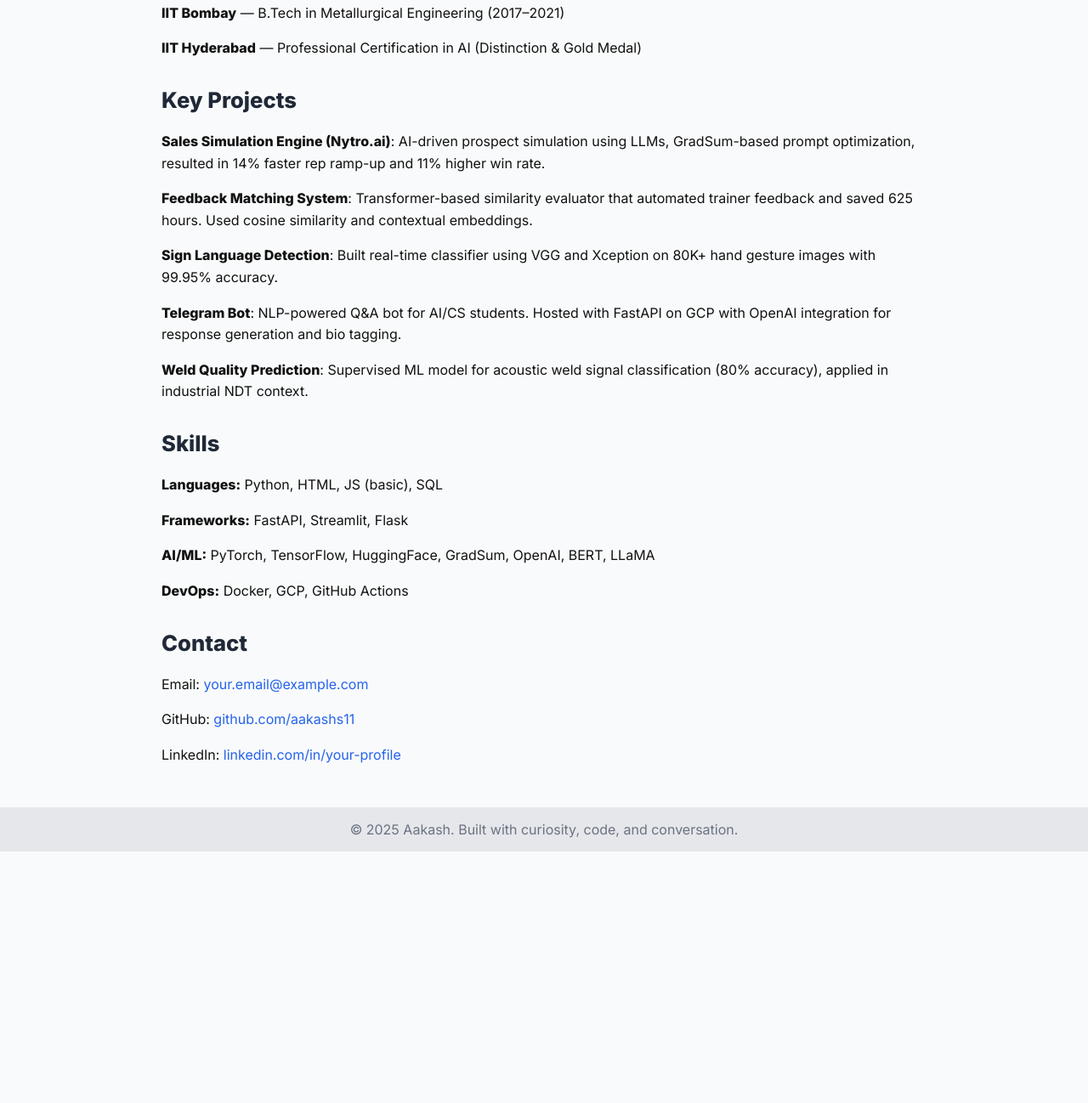
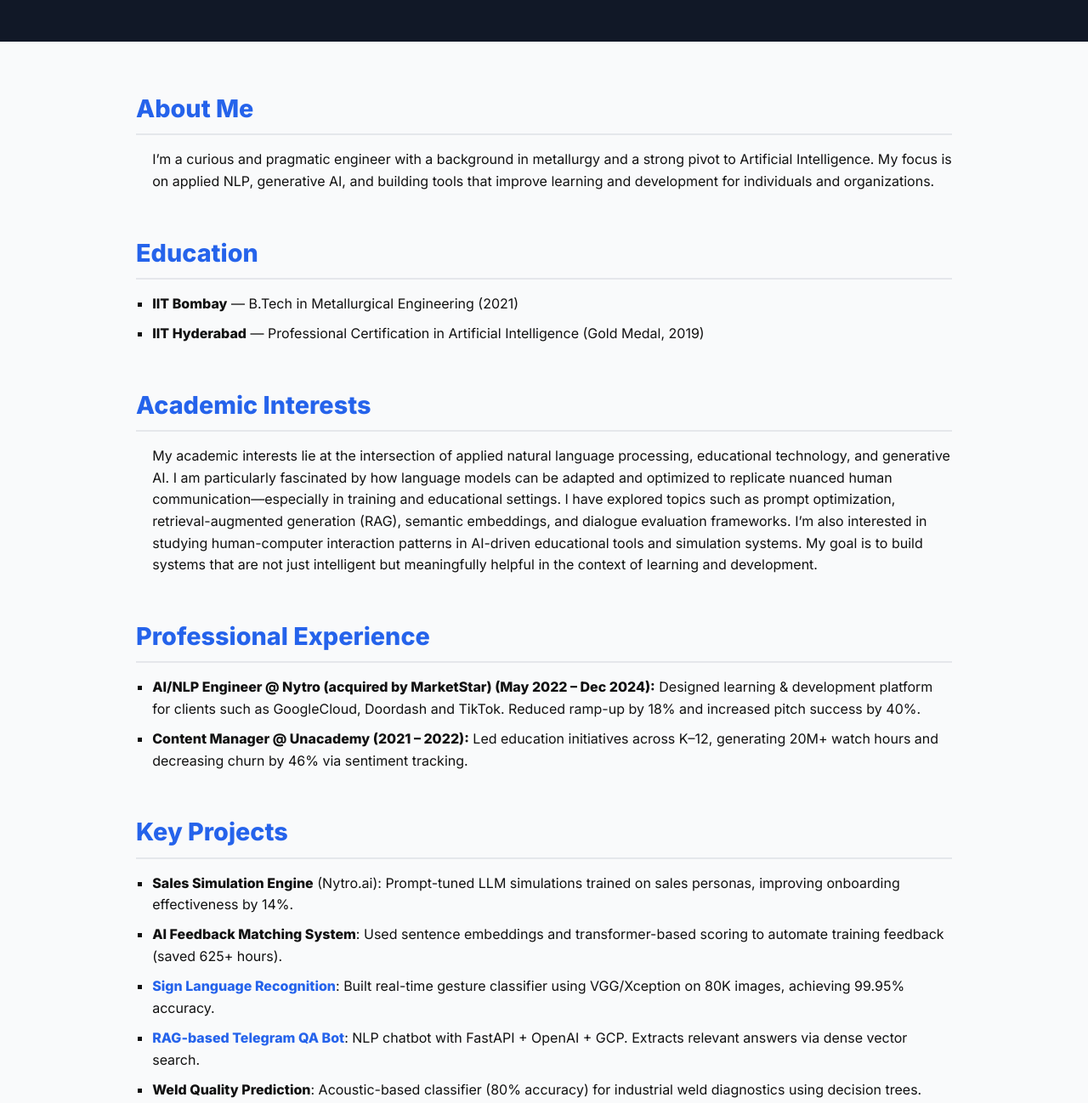
Before and after one commit to aakashs11/aakashs11.github.io, a plain HTML site: page index.html in a window 1280 px wide. Shown: the part 427-1725 px from the top of the page at 85% size. Before the commit the page ends 1429 px from the top, so only its background shows below. Drawn offline with Linux system fonts and the light colour scheme.

Commit message:
Added details to homepage

```diff
--- a/index.html
+++ b/index.html
@@ -4,125 +4,162 @@
   <meta charset="UTF-8">
   <meta name="viewport" content="width=device-width, initial-scale=1.0">
   <title>Aakash | Applied AI Engineer & NLP Specialist</title>
-  <link href="https://fonts.googleapis.com/css2?family=Inter:wght@400;600;800&display=swap" rel="stylesheet">
+  <link href="https://fonts.googleapis.com/css2?family=Inter:wght@400;600;800&family=Fira+Code&display=swap" rel="stylesheet">
   <style>
+    :root {
+      --primary-bg: #f9fafb;
+      --accent-bg: #111827;
+      --text-color: #111;
+      --subtext-color: #6b7280;
+      --accent-color: #2563eb;
+    }
     body {
       font-family: 'Inter', sans-serif;
       margin: 0;
       padding: 0;
-      background: #f9fafb;
-      color: #111;
-      animation: fadeIn 0.6s ease-in;
-    }
-    @keyframes fadeIn {
-      from { opacity: 0; }
-      to { opacity: 1; }
+      background: var(--primary-bg);
+      color: var(--text-color);
+      line-height: 1.6;
     }
     header {
-      background: #111827;
+      background: var(--accent-bg);
       color: white;
-      padding: 2rem;
+      padding: 3rem 1rem;
       text-align: center;
     }
     header h1 {
-      margin: 0;
-      font-size: 2.5rem;
-      animation: fadeInDown 1s ease-out;
+      font-size: 2.8rem;
+      margin-bottom: 0.5rem;
     }
     header p {
-      font-size: 1.1rem;
+      font-size: 1.2rem;
       color: #d1d5db;
     }
-    section {
-      max-width: 900px;
+    main {
+      max-width: 960px;
       margin: auto;
       padding: 2rem;
-      opacity: 0;
-      transform: translateY(20px);
-      animation: slideUp 1s ease forwards;
-      animation-delay: 0.3s;
+    }
+    section {
+      margin-bottom: 3rem;
     }
     h2 {
-      color: #1f2937;
-      margin-top: 2rem;
-      font-size: 1.6rem;
+      font-size: 1.8rem;
+      color: var(--accent-color);
+      border-bottom: 2px solid #e5e7eb;
+      padding-bottom: 0.4rem;
+      margin-bottom: 1rem;
+    }
+    ul, p {
+      margin: 0 0 1rem 0;
+      padding-left: 1.2rem;
     }
     ul {
-      list-style: none;
-      padding-left: 0;
+      list-style-type: square;
     }
     li {
-      margin-bottom: 1rem;
-      line-height: 1.6;
+      margin-bottom: 0.6rem;
+    }
+    a {
+      color: var(--accent-color);
+      text-decoration: none;
+    }
+    a:hover {
+      text-decoration: underline;
     }
     footer {
+      background: #e5e7eb;
       text-align: center;
-      padding: 1rem;
-      background: #e5e7eb;
-      color: #6b7280;
+      padding: 1.5rem;
+      color: var(--subtext-color);
     }
-    a {
-      color: #2563eb;
+    .resume-link {
+      display: inline-block;
+      padding: 0.6rem 1.2rem;
+      background: var(--accent-color);
+      color: white;
+      border-radius: 5px;
+      font-weight: bold;
       text-decoration: none;
     }
-    @keyframes slideUp {
-      to {
-        opacity: 1;
-        transform: translateY(0);
-      }
-    }
-    @keyframes fadeInDown {
-      from {
-        opacity: 0;
-        transform: translateY(-20px);
-      }
-      to {
-        opacity: 1;
-        transform: translateY(0);
-      }
+    .resume-link:hover {
+      background: #1e40af;
     }
   </style>
 </head>
 <body>
   <header>
-    <h1>Aakash</h1>
-    <p>Applied AI Engineer | NLP & Simulation Systems | Educator</p>
+    <img src="image.jpg"
+     alt="Aakash's photo"
+     style="width: 200px; height: 200px; border-radius: 50%; margin-top: 1rem; object-fit: cover; box-shadow: 0 4px 8px rgba(0,0,0,0.1);">
+
+    <h1>Aakash Singh</h1>
+    <p>Applied AI Engineer | NLP & LLM Systems | Educator </p>
   </header>
 
+  <main>
     <section>
       <h2>About Me</h2>
-    <p>I’m an applied AI engineer focused on natural language processing, LLM systems, and educational technology. I transitioned from metallurgy to AI by building projects that solve real-world problems, particularly in learning and development.</p>
+      <p>I’m a curious and pragmatic engineer with a background in metallurgy and a strong pivot to Artificial Intelligence. My focus is on applied NLP, generative AI, and building tools that improve learning and development for individuals and organizations.</p>
+    </section>
 
+    <section>
       <h2>Education</h2>
       <ul>
-      <li><strong>IIT Bombay</strong> — B.Tech in Metallurgical Engineering (2017–2021)</li>
-      <li><strong>IIT Hyderabad</strong> — Professional Certification in AI (Distinction & Gold Medal)</li>
+        <li><strong>IIT Bombay</strong> — B.Tech in Metallurgical Engineering (2021)</li>
+        <li><strong>IIT Hyderabad</strong> — Professional Certification in Artificial Intelligence (Gold Medal, 2019)</li>
       </ul>
+    </section>
 
+    <section>
+        <h2>Academic Interests</h2>
+        <p>My academic interests lie at the intersection of applied natural language processing, educational technology, and generative AI. I am particularly fascinated by how language models can be adapted and optimized to replicate nuanced human communication—especially in training and educational settings. I have explored topics such as prompt optimization, retrieval-augmented generation (RAG), semantic embeddings, and dialogue evaluation frameworks. I’m also interested in studying human-computer interaction patterns in AI-driven educational tools and simulation systems. My goal is to build systems that are not just intelligent but meaningfully helpful in the context of learning and development.</p>
+      </section>
+
+    <section>
+      <h2>Professional Experience</h2>
+      <ul>
+        <li><strong>AI/NLP Engineer @ Nytro (acquired by MarketStar) (May 2022 – Dec 2024):</strong> Designed learning & development platform for clients such as GoogleCloud, Doordash and TikTok. Reduced ramp-up by 18% and increased pitch success by 40%.</li>
+        <li><strong>Content Manager @ Unacademy (2021 – 2022):</strong> Led education initiatives across K–12, generating 20M+ watch hours and decreasing churn by 46% via sentiment tracking.</li>
+      </ul>
+    </section>
+
+    <section>
       <h2>Key Projects</h2>
       <ul>
-      <li><strong>Sales Simulation Engine (Nytro.ai)</strong>: AI-driven prospect simulation using LLMs, GradSum-based prompt optimization, resulted in 14% faster rep ramp-up and 11% higher win rate.</li>
-      <li><strong>Feedback Matching System</strong>: Transformer-based similarity evaluator that automated trainer feedback and saved 625 hours. Used cosine similarity and contextual embeddings.</li>
-      <li><strong>Sign Language Detection</strong>: Built real-time classifier using VGG and Xception on 80K+ hand gesture images with 99.95% accuracy.</li>
-      <li><strong>Telegram Bot</strong>: NLP-powered Q&A bot for AI/CS students. Hosted with FastAPI on GCP with OpenAI integration for response generation and bio tagging.</li>
-      <li><strong>Weld Quality Prediction</strong>: Supervised ML model for acoustic weld signal classification (80% accuracy), applied in industrial NDT context.</li>
+        <li><strong>Sales Simulation Engine</strong> (Nytro.ai): Prompt-tuned LLM simulations trained on sales personas, improving onboarding effectiveness by 14%.</li>
+        <li><strong>AI Feedback Matching System</strong>: Used sentence embeddings and transformer-based scoring to automate training feedback (saved 625+ hours).</li>
+        <li><strong><a href="https://github.com/aakashs11/Gesture-recognization-Sign-Language-Interpretation" target="_blank">Sign Language Recognition</a></strong>: Built real-time gesture classifier using VGG/Xception on 80K images, achieving 99.95% accuracy.</li>
+        <li><strong><a href="https://github.com/aakashs11/telegram-bot-akask" target="_blank">RAG-based Telegram QA Bot</a></strong>: NLP chatbot with FastAPI + OpenAI + GCP. Extracts relevant answers via dense vector search.</li>
+        <li><strong>Weld Quality Prediction</strong>: Acoustic-based classifier (80% accuracy) for industrial weld diagnostics using decision trees.</li>
       </ul>
+    </section>
 
+
+
+    <section>
       <h2>Skills</h2>
       <ul>
-      <li><strong>Languages:</strong> Python, HTML, JS (basic), SQL</li>
-      <li><strong>Frameworks:</strong> FastAPI, Streamlit, Flask</li>
-      <li><strong>AI/ML:</strong> PyTorch, TensorFlow, HuggingFace, GradSum, OpenAI, BERT, LLaMA</li>
-      <li><strong>DevOps:</strong> Docker, GCP, GitHub Actions</li>
+        <li><strong>Languages:</strong> Python, HTML, JavaScript (basic), SQL</li>
+        <li><strong>Frameworks & Libraries:</strong> FastAPI, Streamlit, Flask, PyTorch, TensorFlow, HuggingFace, BERT, LLaMA, GradSum</li>
+        <li><strong>Tools & DevOps:</strong> Docker, GCP, GitHub Actions, VS Code, Postman</li>
       </ul>
+    </section>
 
+    <section>
+      <a href="resume.pdf" target="_blank" class="resume-link">View My Resume (PDF)</a>
+    </section>
+
+    <section>
       <h2>Contact</h2>
       <ul>
-      <li>Email: <a href="mailto:your.email@example.com">your.email@example.com</a></li>
-      <li>GitHub: <a href="https://github.com/aakashs11">github.com/aakashs11</a></li>
-      <li>LinkedIn: <a href="https://linkedin.com/in/your-profile">linkedin.com/in/your-profile</a></li>
+        <li>Email: <a href="mailto:aakashsingh1129@gmail.com">aakashsingh1129@gmail.com</a></li>
+        <li>GitHub: <a href="https://github.com/aakashs11" target="_blank">github.com/aakashs11</a></li>
+        <li>LinkedIn: <a href="https://www.linkedin.com/in/aakash-singh-86475b41/" target="_blank">Aakash Singh</a></li>
+        <li>YouTube: <a href="https://www.youtube.com/@aakash.singh.11" target="_blank">@aakash.singh.11</a></li>
       </ul>
     </section>
+  </main>
 
   <footer>
     &copy; 2025 Aakash. Built with curiosity, code, and conversation.
```
Also changed, not shown: image.jpg (added), 2 other files. Lines whose indentation alone changed are shown as unchanged.
